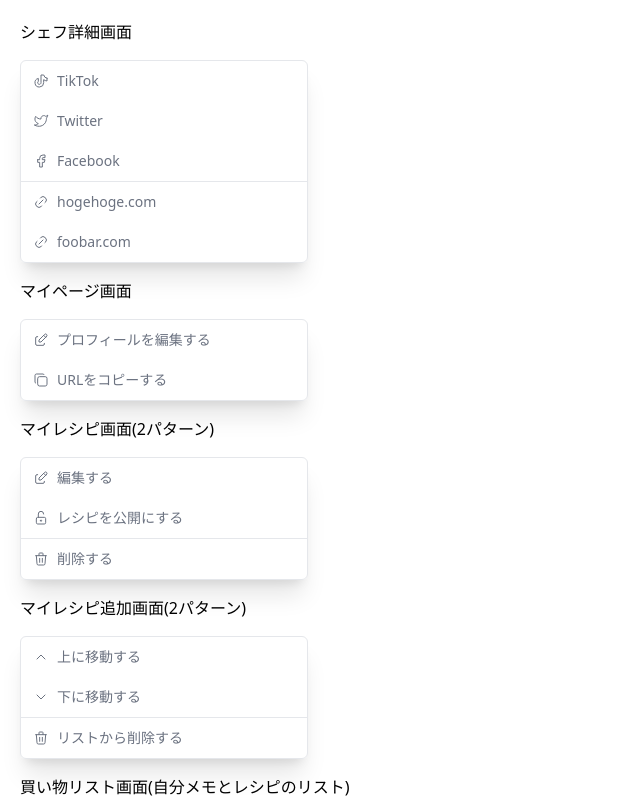
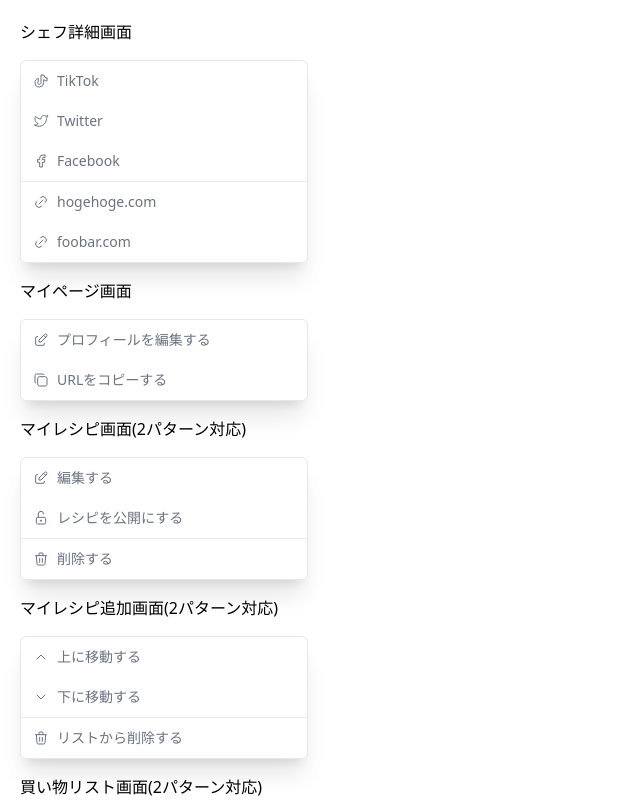
Before and after one commit to qin-team-recipe/14-frontend, a Next.js app: page /sample in a window 1280 px wide. Shown: the top 800 px of the page, without its empty margins (0-640 px from the left). Built offline with nearby package versions, Linux system fonts and the light colour scheme.

Commit message:
🩹 軽微な修正

```diff
--- a/src/app/(sample)/sample/page.jsx
+++ b/src/app/(sample)/sample/page.jsx
@@ -16,11 +16,11 @@ export default function Sample() {
       <SNSMenu />
       <div>マイページ画面</div>
       <MyPageMenu />
-      <div>マイレシピ画面(2パターン)</div>
+      <div>マイレシピ画面(2パターン対応)</div>
       <MyRecipeMenu />
-      <div>マイレシピ追加画面(2パターン)</div>
+      <div>マイレシピ追加画面(2パターン対応)</div>
       <CreateRecipeMenu />
-      <div>買い物リスト画面(自分メモとレシピのリスト)</div>
+      <div>買い物リスト画面(2パターン対応)</div>
       <ListMenu />
       <div>買い物リスト画面(自分メモアイテムメニュー)</div>
       <MemoItemMenu />
```
